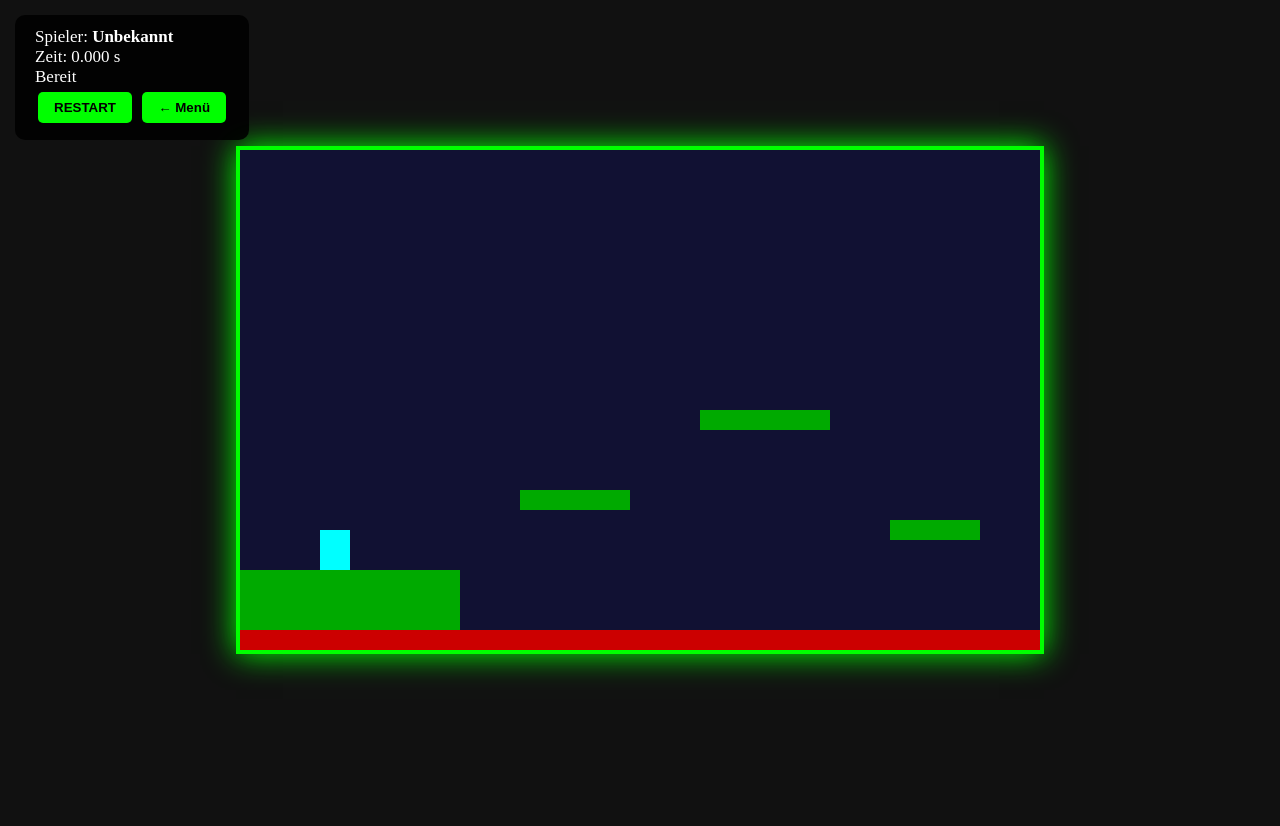
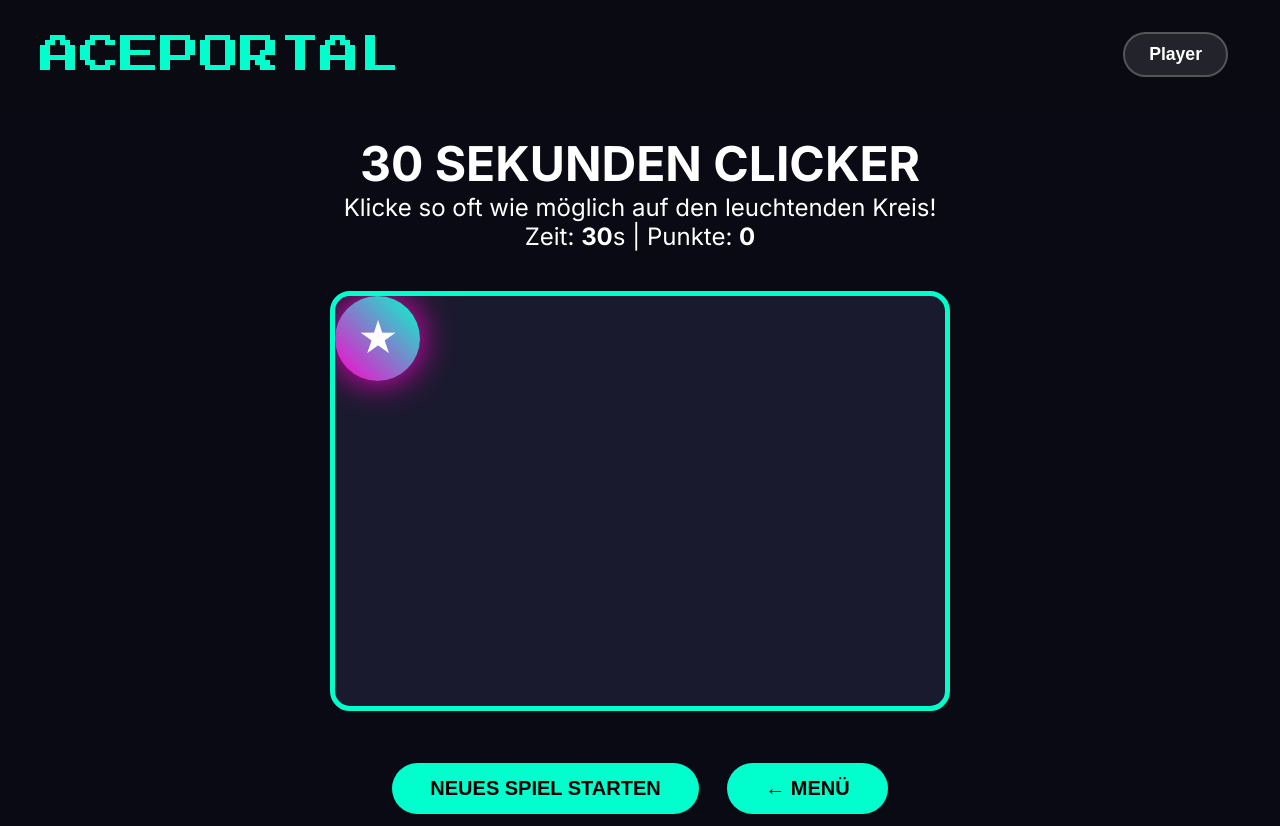
Before and after one commit to einfynn-html/AcePortal, a plain HTML site: page game.html in a window 1280 px wide. Before the commit the page ends 800 px from the top, so only its background shows below. Drawn offline with Linux system fonts and the light colour scheme.

Commit message:
Update game.html

```diff
--- a/game.html
+++ b/game.html
@@ -3,165 +3,219 @@
 <head>
     <meta charset="UTF-8">
     <meta name="viewport" content="width=device-width, initial-scale=1.0">
-    <title>AcePortal - Speedrun Parkour</title>
+    <title>AcePortal - Game</title>
     <style>
-        body { margin:0; padding:0; display:flex; justify-content:center; align-items:center; height:100vh; background:#111; color:white; overflow:hidden; }
-        canvas { border:4px solid #0f0; image-rendering:pixelated; box-shadow:0 0 30px #0f0; }
-        #ui { position:absolute; top:15px; left:15px; z-index:10; background:rgba(0,0,0,0.9); padding:12px 20px; border-radius:10px; font-size:17px; }
-        button { padding:8px 16px; margin:5px 3px; background:#0f0; color:black; border:none; border-radius:5px; cursor:pointer; font-weight:bold; }
+        @import url('https://fonts.googleapis.com/css2?family=Inter:wght@400;600;700&family=Press+Start+2P&display=swap');
+        * { margin: 0; padding: 0; box-sizing: border-box; }
+        body {
+            background: #0a0a14;
+            color: #ffffff;
+            font-family: 'Inter', sans-serif;
+            text-align: center;
+            min-height: 100vh;
+        }
+        .header {
+            display: flex;
+            justify-content: space-between;
+            align-items: center;
+            padding: 20px 40px;
+            background: rgba(10,10,20,0.95);
+        }
+        .logo {
+            font-family: 'Press Start 2P', cursive;
+            font-size: 2.5rem;
+            color: #00ffcc;
+        }
+        .name-btn {
+            background: rgba(255,255,255,0.1);
+            color: white;
+            border: 2px solid #555;
+            padding: 10px 24px;
+            border-radius: 50px;
+            font-size: 1.1rem;
+            cursor: pointer;
+            transition: all 0.3s;
+            max-width: 220px;
+            overflow: hidden;
+            text-overflow: ellipsis;
+            white-space: nowrap;
+        }
+        .name-btn:hover {
+            background: #00ffcc;
+            color: black;
+            border-color: #00ffcc;
+        }
+        .game-area {
+            margin: 40px auto;
+            width: 620px;
+            height: 420px;
+            background: #1a1a2e;
+            border: 5px solid #00ffcc;
+            border-radius: 20px;
+            position: relative;
+            overflow: hidden;
+            cursor: pointer;
+        }
+        .target {
+            position: absolute;
+            width: 85px;
+            height: 85px;
+            background: linear-gradient(45deg, #ff00cc, #00ffcc);
+            border-radius: 50%;
+            display: flex;
+            align-items: center;
+            justify-content: center;
+            font-size: 2.2rem;
+            font-weight: bold;
+            box-shadow: 0 0 35px #ff00cc;
+            transition: all 0.08s;
+            user-select: none;
+        }
+        .info {
+            margin: 25px auto;
+            font-size: 1.5rem;
+        }
+        button {
+            margin: 12px;
+            padding: 14px 38px;
+            font-size: 1.25rem;
+            background: #00ffcc;
+            color: black;
+            border: none;
+            border-radius: 50px;
+            cursor: pointer;
+            font-weight: bold;
+        }
     </style>
 </head>
 <body>
-    <div id="ui">
-        <div>Spieler: <strong id="playerNameDisplay">---</strong></div>
-        <div>Zeit: <span id="timer">0.000</span> s</div>
-        <div id="status">Bereit</div>
-        <button onclick="startGame()">RESTART</button>
-        <button onclick="window.location.href='index.html'">← Menü</button>
+    <div class="header">
+        <div class="logo">ACEPORTAL</div>
+        <button class="name-btn" onclick="setName()" id="nameBtn">Namething</button>
     </div>
 
-    <canvas id="gameCanvas" width="800" height="500"></canvas>
+    <div class="info">
+        <h1>30 SEKUNDEN CLICKER</h1>
+        <p>Klicke so oft wie möglich auf den leuchtenden Kreis!</p>
+        <p>Zeit: <strong id="time">30</strong>s | Punkte: <strong id="score">0</strong></p>
+    </div>
+
+    <div class="game-area" id="gameArea">
+        <div class="target" id="target">★</div>
+    </div>
+
+    <button onclick="startGame()">NEUES SPIEL STARTEN</button>
+    <button onclick="window.location.href='index.html'">← MENÜ</button>
 
     <script>
-        const canvas = document.getElementById('gameCanvas');
-        const ctx = canvas.getContext('2d');
+        let currentPlayer = localStorage.getItem('aceportal_current_player') || "Player";
 
-        let player = {x:80, y:380, width:30, height:40, vx:0, vy:0, speed:5.8, jump:-15.8, gravity:0.72, grounded:false, doubleJump:true};
-        let cameraX = 0, gameTime = 0, timerInterval, isRunning = false;
-        let currentPlayer = "Unbekannt";
-
-        let platforms = [{x:0,y:420,w:220,h:80},{x:280,y:340,w:110,h:20},{x:460,y:260,w:130,h:20},{x:650,y:370,w:90,h:20},{x:820,y:220,w:140,h:20},{x:1030,y:310,w:100,h:20},{x:1220,y:180,w:110,h:20},{x:1400,y:340,w:95,h:20},{x:1580,y:250,w:120,h:20},{x:1780,y:380,w:220,h:80}];
-        let goal = {x:1920, y:280, w:40, h:100};
-        let hazards = [{x:0, y:480, w:2500, h:40}];
-        let keys = {};
-
-              function saveScore(name, time) {
-            let scores = JSON.parse(localStorage.getItem('aceportal_scores') || '[]');
-            scores.push({
-                name: name,
-                time: parseFloat(time),
-                date: new Date().toISOString()
-            });
-            localStorage.setItem('aceportal_scores', JSON.stringify(scores));
-        }
-        function draw() {
-            ctx.clearRect(0,0,canvas.width,canvas.height);
-            ctx.fillStyle = '#111133'; ctx.fillRect(0,0,canvas.width,canvas.height);
-
-            ctx.fillStyle = '#0a0';
-            for (let p of platforms) ctx.fillRect(p.x - cameraX, p.y, p.w, p.h);
-
-            ctx.fillStyle = '#c00';
-            for (let h of hazards) ctx.fillRect(h.x - cameraX, h.y, h.w, h.h);
-
-            ctx.fillStyle = '#0f0';
-            ctx.fillRect(goal.x - cameraX, goal.y, goal.w, goal.h);
-
-            ctx.fillStyle = '#0ff';
-            ctx.fillRect(player.x - cameraX, player.y, player.width, player.height);
+        function updateNameButton() {
+            document.getElementById('nameBtn').textContent = currentPlayer;
         }
 
-        function update() {
-            if (!isRunning) return;
-
-            player.vx = 0;
-            if (keys['ArrowLeft'] || keys['a'] || keys['A']) player.vx = -player.speed;
-            if (keys['ArrowRight'] || keys['d'] || keys['D']) player.vx = player.speed;
-            player.x += player.vx;
-
-            player.vy += player.gravity;
-            player.y += player.vy;
-            player.grounded = false;
-
-            for (let p of platforms) {
-                if (player.x < p.x + p.w && player.x + player.width > p.x &&
-                    player.y < p.y + p.h && player.y + player.height > p.y) {
-                    if (player.vy > 0) {
-                        player.y = p.y - player.height;
-                        player.vy = 0;
-                        player.grounded = true;
-                        player.doubleJump = true;
-                    }
-                }
+        function setName() {
+            let name = prompt("Gib deinen Spielernamen ein:", currentPlayer);
+            if (name && name.trim() !== "") {
+                currentPlayer = name.trim();
+                localStorage.setItem('aceportal_current_player', currentPlayer);
+                updateNameButton();
             }
-
-            for (let h of hazards) {
-                if (player.x < h.x + h.w && player.x + player.width > h.x &&
-                    player.y < h.y + h.h && player.y + player.height > h.y) {
-                    resetPlayer();
-                    return;
-                }
-            }
-
-            if (player.x < goal.x + goal.w && player.x + player.width > goal.x &&
-                player.y < goal.y + goal.h && player.y + player.height > goal.y) {
-                endRun(true);
-            }
-
-            cameraX = Math.max(0, Math.min(player.x - 200, 2000));
-            if (player.y > 650) resetPlayer();
         }
 
-        function gameLoop() {
-            update();
-            draw();
-            requestAnimationFrame(gameLoop);
-        }
+        let score = 0;
+        let timeLeft = 30;
+        let timer;
+        let gameRunning = false;
+        let target = document.getElementById('target');
+        let gameArea = document.getElementById('gameArea');
 
-        function startTimer() {
-            if (timerInterval) clearInterval(timerInterval);
-            gameTime = 0;
-            document.getElementById('timer').textContent = '0.000';
-            timerInterval = setInterval(() => {
-                gameTime += 0.016;
-                document.getElementById('timer').textContent = gameTime.toFixed(3);
-            }, 16);
+        function randomPosition() {
+            const maxX = gameArea.clientWidth - target.clientWidth - 20;
+            const maxY = gameArea.clientHeight - target.clientHeight - 20;
+            const x = Math.random() * maxX;
+            const y = Math.random() * maxY;
+            target.style.left = `${x}px`;
+            target.style.top = `${y}px`;
         }
 
         function startGame() {
-            isRunning = true;
-            document.getElementById('status').innerHTML = 'Läuft!';
-            resetPlayer();
-            startTimer();
+            if (gameRunning) return;
+            if (currentPlayer === "Player") {
+                alert("Bitte gib zuerst einen Namen ein!");
+                return;
+            }
+
+            score = 0;
+            timeLeft = 30;
+            gameRunning = true;
+            document.getElementById('score').textContent = score;
+            document.getElementById('time').textContent = timeLeft;
+
+            randomPosition();
+
+            if (timer) clearInterval(timer);
+            timer = setInterval(() => {
+                timeLeft--;
+                document.getElementById('time').textContent = timeLeft;
+
+                if (timeLeft <= 0) {
+                    endGame();
+                }
+            }, 1000);
         }
 
-        function resetPlayer() {
-            player.x = 80; player.y = 380; player.vx = 0; player.vy = 0; cameraX = 0;
-        }
+        function endGame() {
+            clearInterval(timer);
+            gameRunning = false;
+            target.style.left = '50%';
+            target.style.top = '50%';
 
-        function endRun(success) {
-            isRunning = false;
-            clearInterval(timerInterval);
-            if (success) {
-                const time = parseFloat(gameTime.toFixed(3));
-                document.getElementById('status').innerHTML = `🎉 <strong>${time}s</strong>`;
-
-                if (currentPlayer !== "Unbekannt") {
-                    saveScore(currentPlayer, time);
-                }
+            if (score > 0) {
+                saveScore(score);
+            } else {
+                alert(`Zeit vorbei!\n\nDu hast ${score} Punkte erreicht.`);
             }
         }
 
-        window.addEventListener('keydown', e => {
-            keys[e.key] = true;
-            if (e.key === ' ' && isRunning) {
-                e.preventDefault();
-                if (player.grounded) {
-                    player.vy = player.jump;
-                    player.grounded = false;
-                } else if (player.doubleJump) {
-                    player.vy = player.jump * 0.9;
-                    player.doubleJump = false;
-                }
+        function saveScore(finalScore) {
+            let scores = JSON.parse(localStorage.getItem('aceportal_scores')) || [];
+
+            scores.push({
+                name: currentPlayer,
+                score: finalScore,
+                timestamp: Date.now()
+            });
+
+            const sevenDaysAgo = Date.now() - 7 * 24 * 60 * 60 * 1000;
+            scores = scores
+                .filter(s => s.timestamp > sevenDaysAgo)
+                .sort((a, b) => b.score - a.score)
+                .slice(0, 50);
+
+            localStorage.setItem('aceportal_scores', JSON.stringify(scores));
+
+            alert(`🎉 Spiel vorbei!\n\nSpieler: ${currentPlayer}\nScore: ${finalScore}\n\nEr wurde in der Rangliste gespeichert!`);
+        }
+
+        // Klick auf Target
+        target.addEventListener('click', () => {
+            if (!gameRunning) return;
+            score += 10;
+            document.getElementById('score').textContent = score;
+            randomPosition();
+        });
+
+        // Klick neben das Target (Strafe)
+        gameArea.addEventListener('click', (e) => {
+            if (e.target.id !== 'target' && gameRunning) {
+                score = Math.max(0, score - 5);
+                document.getElementById('score').textContent = score;
             }
         });
-        window.addEventListener('keyup', e => keys[e.key] = false);
 
-        window.onload = () => {
-            currentPlayer = localStorage.getItem('aceportal_current_player') || "Unbekannt";
-            document.getElementById('playerNameDisplay').textContent = currentPlayer;
-            gameLoop();
-        };
+        // Name beim Laden aktualisieren
+        window.onload = updateNameButton;
     </script>
 </body>
 </html>
```
